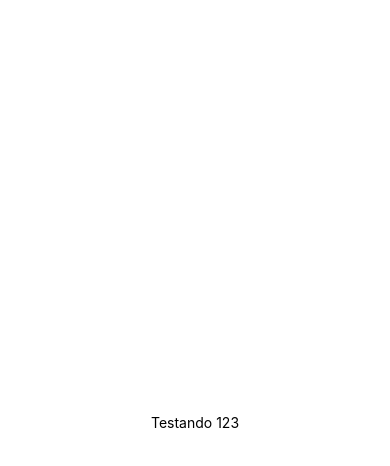
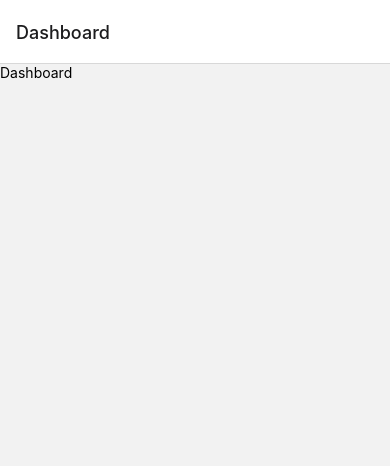
Before and after one commit to riansco14/mblabs_events, a React Native app: screen / in a window 390 px wide. Shown: the top 466 px of the page. Built offline with nearby package versions, Linux system fonts and the light colour scheme.

Commit message:
create: -config for navigation -app routes -auth routes -root navigation for access global -Login skeleton screen -Dashboard skeleton screen

```diff
--- a/App.tsx
+++ b/App.tsx
@@ -1,17 +1,18 @@
+import 'react-native-gesture-handler';
+
+import React from 'react';
 import { StatusBar } from 'expo-status-bar';
-import React from 'react';
 import { StyleSheet, Text, View } from 'react-native';
 import { ThemeProvider } from 'styled-components/native';
 import theme from './src/config/styles/theme';
+import { Routes } from './src/routes';
 
 
 
 export default function App() {
   return (<ThemeProvider theme={theme}>
-      <View style={styles.container}>
-        <Text>Testando 123</Text>
-        <StatusBar style="auto" />
-      </View>
+      <Routes/>
+      <StatusBar style="auto" />
   </ThemeProvider>
 
   );
--- /dev/null
+++ b/src/routes/app.routes.tsx
@@ -0,0 +1,17 @@
+import React from 'react'
+import { createStackNavigator } from '@react-navigation/stack'
+import { Dashboard } from '../screens/Dashboard'
+
+const { Navigator, Screen } = createStackNavigator()
+
+
+export function AppRoutes() {
+    return (
+        <Navigator>
+            <Screen
+                name="Dashboard"
+                component={Dashboard}
+            />
+        </Navigator>
+    )
+}
--- /dev/null
+++ b/src/routes/auth.routes.tsx
@@ -0,0 +1,17 @@
+import React from 'react'
+import { Login } from '../screens/Login'
+import { createStackNavigator } from '@react-navigation/stack'
+
+const { Navigator, Screen } = createStackNavigator()
+
+
+export function AuthRoutes() {
+    return (
+        <Navigator>
+            <Screen
+                name="Login"
+                component={Login}
+            />
+        </Navigator>
+    )
+}
--- /dev/null
+++ b/src/routes/index.tsx
@@ -0,0 +1,16 @@
+import React from 'react'
+import { NavigationContainer } from '@react-navigation/native'
+import { AuthRoutes } from './auth.routes';
+import { AppRoutes } from './app.routes';
+import { navigationRef } from '../services/navigation/RootNavigation';
+
+
+
+export function Routes() {
+
+    return (
+        <NavigationContainer ref={navigationRef}>
+            {true ? <AppRoutes /> : <AuthRoutes />}
+        </NavigationContainer>
+    )
+}
--- /dev/null
+++ b/src/screens/Dashboard/index.tsx
@@ -0,0 +1,9 @@
+import React from "react"
+import { Container } from "./styles"
+import { Text } from "react-native"
+
+export function Dashboard (){
+    return(<Container>
+        <Text>Dashboard</Text>
+    </Container>)
+}
--- /dev/null
+++ b/src/screens/Dashboard/styles.ts
@@ -0,0 +1,5 @@
+import styled from "styled-components/native"
+
+export const Container = styled.View`
+    flex: 1;
+`
--- /dev/null
+++ b/src/screens/Login/index.tsx
@@ -0,0 +1,9 @@
+import React from "react"
+import { Container } from "./styles"
+import { Text } from "react-native"
+
+export function Login (){
+    return(<Container>
+        <Text>Login</Text>
+    </Container>)
+}
--- /dev/null
+++ b/src/screens/Login/styles.ts
@@ -0,0 +1,5 @@
+import styled from "styled-components/native"
+
+export const Container = styled.View`
+    flex: 1;
+`
--- /dev/null
+++ b/src/services/navigation/RootNavigation.ts
@@ -0,0 +1,10 @@
+import { createNavigationContainerRef } from '@react-navigation/native';
+
+export const navigationRef = createNavigationContainerRef<any>()
+
+
+export function navigate(name, params) {
+  if (navigationRef.isReady()) {
+    navigationRef.navigate(name, params);
+  }
+}
```
